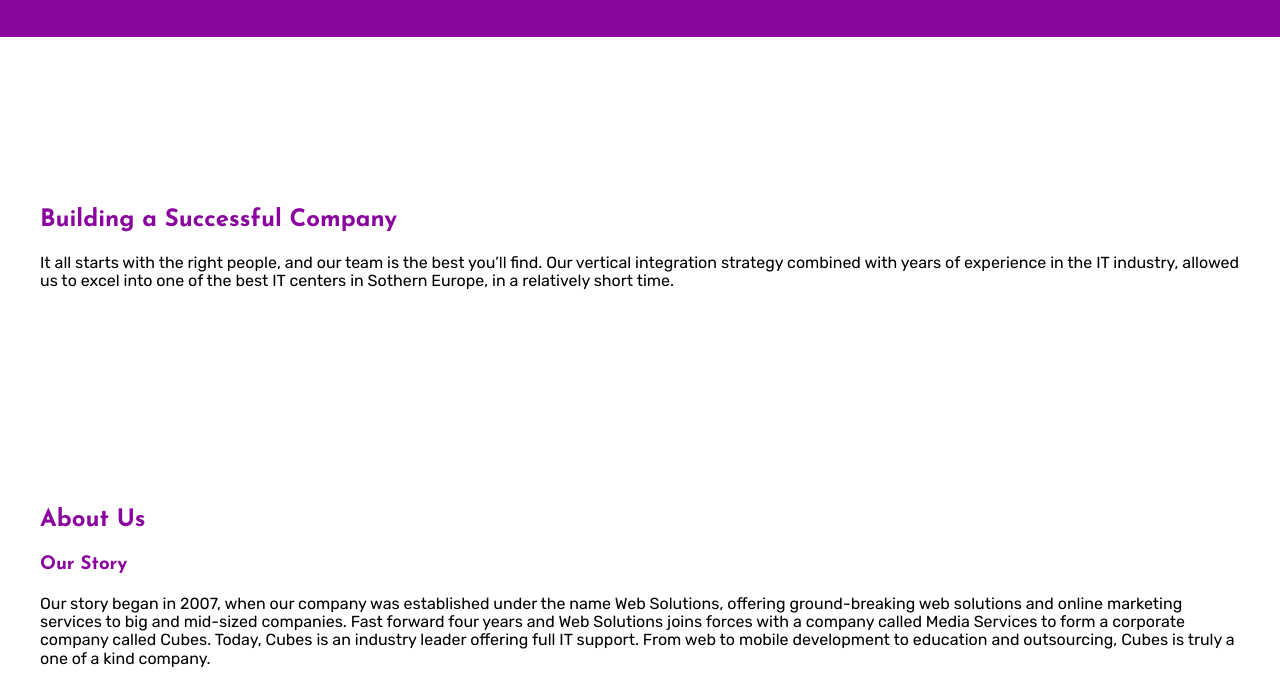
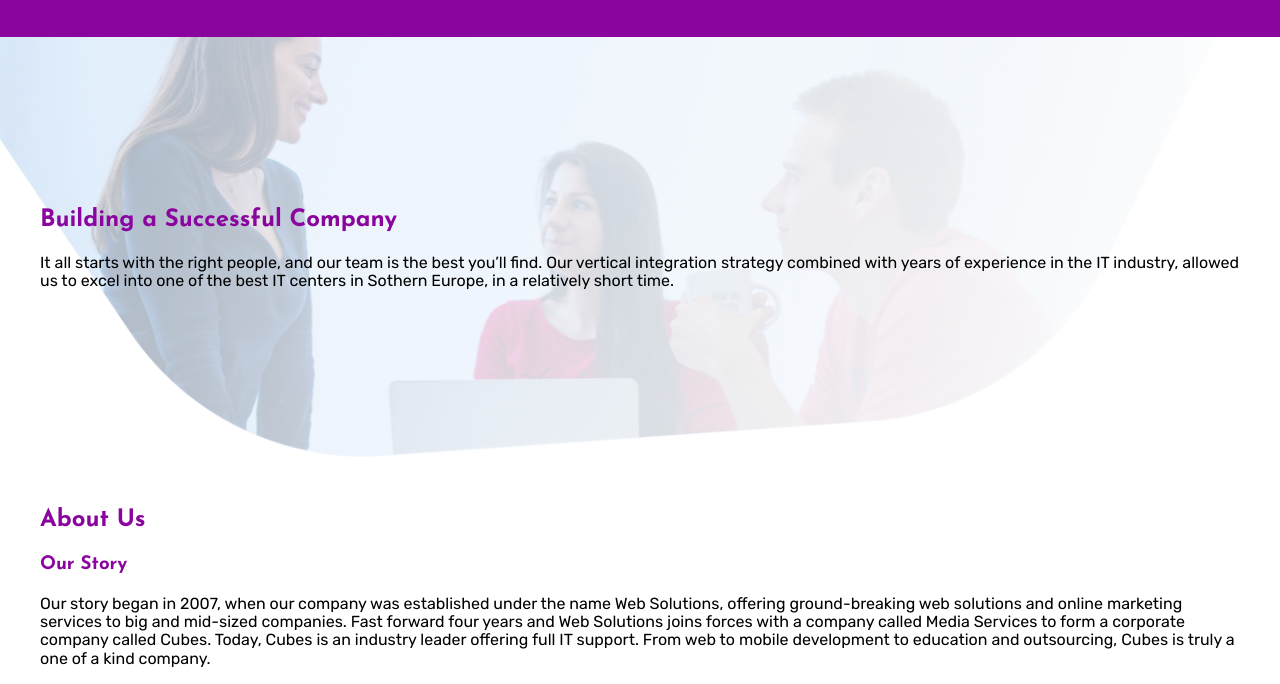
Before and after one commit to MilaMilojkovic/learningSass, a plain HTML site: page public_html/index.html in a window 1280 px wide. Shown: the part 103-787 px from the top of the page. Drawn offline with nearby package versions, Linux system fonts and the light colour scheme; files that its build step writes are made by us from their sources.

Commit message:
sass relative path

```diff
--- a/public_html/scss/partials/_homeSection.scss
+++ b/public_html/scss/partials/_homeSection.scss
@@ -3,4 +3,13 @@ $home-bg: $white;
 
 .home-section{
     @include styleSection(150px, 150px, $home-bg);
+    //background-image:  url(../img/home.png);
+    background-image: url(assets/home.png);
+    background-size: cover;
+    background-repeat: no-repeat;
+    background-position: top center;
 }
+
+//sta je bitno kod ucitavanja pravilne putanje u sass-u kao background-image sekcije: Nas kod pisemo u okviru sass fajlova, medjutim na web stranu ucitavama theme.css i kada definisemo putanje, njih definisemo u odnosu na ovaj theme.css jer taj fajl ucitavamo na nasu stranu. A NIKAKO ne ucitavamo putanje u kojima se trenutno nalazimo tj. u ovom slucaju home-section!
+//url(../img/home.png); - ../ izadjemo jedan korak iz theme.css i onda smo pozicionirani u css folder; img udjemo u img folder ; / trazimo po dubini dalje ; home.png naziv nase slike!
+//neka osnova je da u okviru css foldera napravimo novi folder koji imenjujemo assets i u njemu prebacimo sliku koja treba da nam sluzi kao pozadina i onda je putanja u odnosu na theme.css ova: url(assets/home.png);
```
Also changed, not shown: public_html/css/assets/contact.png (renamed from public_html/img/contact.png), public_html/css/assets/home.png (renamed from public_html/img/home.png), public_html/css/theme.css, 1 other file.
